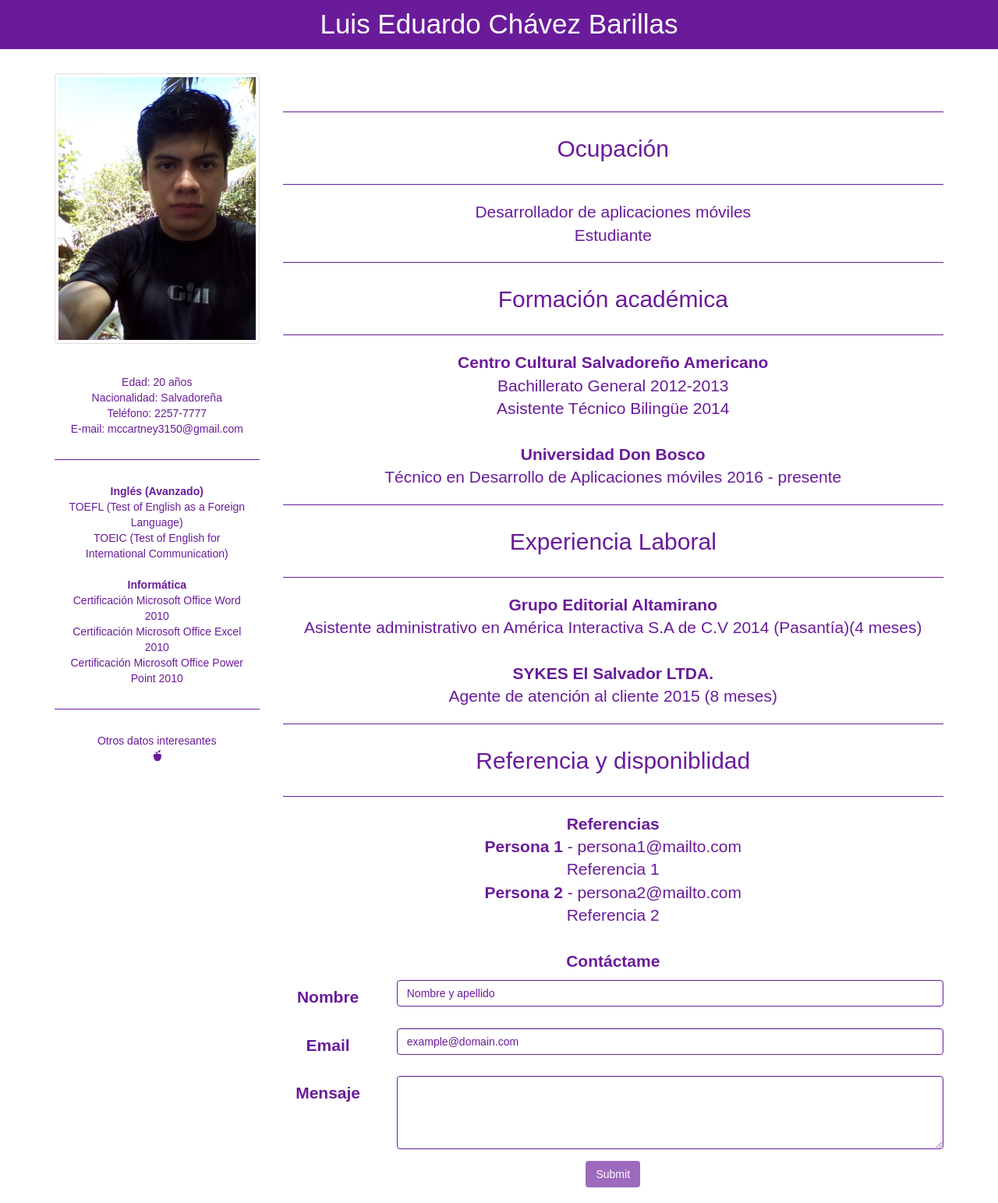
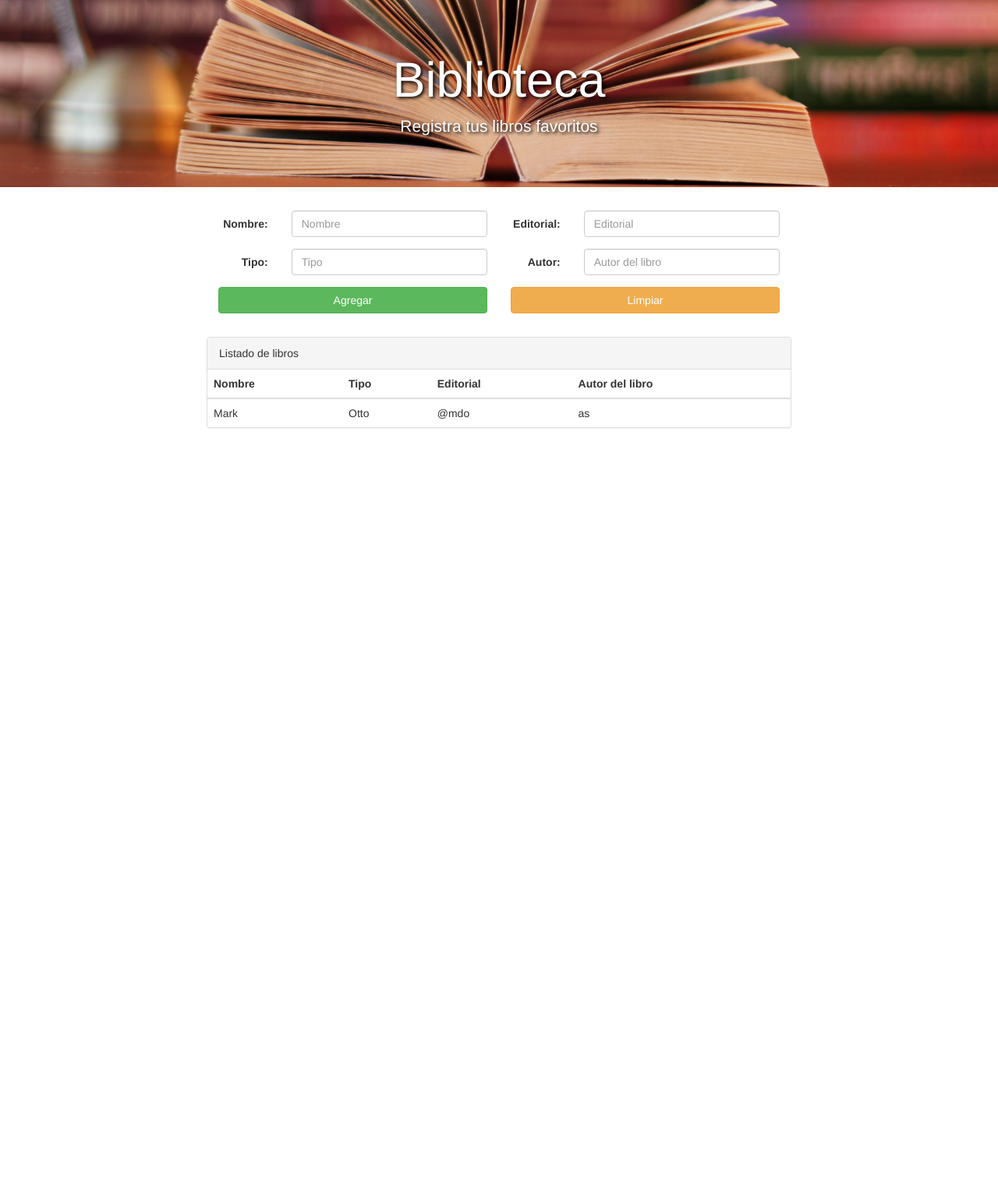
Before and after one commit to eduardo3150/eduardo3150.github.io, a plain HTML site: page index.html in a window 1280 px wide. Shown: the whole page at 78% size. After the commit the page ends 800 px from the top, so only its background shows below. Drawn offline with nearby package versions, Linux system fonts and the light colour scheme.

Commit message:
Biblioteca

```diff
--- a/css/custom.css
+++ /dev/null
@@ -1,106 +0,0 @@
-.centerBlock {
-    display: table;
-    margin: auto;
-}
-
-
-/* formato general */
-
-body {
-    font-family: Arial;
-}
-
-hr {
-    border-color: #6A1B9A;
-    background-color: #6A1B9A;
-}
-
-h1, h2, h3, h4, h5 {
-    color: #6A1B9A;
-}
-
-p {
-    color: #6A1B9A;
-    text-align: center;
-}
-
-
-/*Formato para la foto*/
-
-.pictureCust {
-    user-select: none;
-    -moz-user-select: none;
-    -webkit-user-drag: none;
-    -webkit-user-select: none;
-    -ms-user-select: none;
-    pointer-events: none;
-}
-
-
-/*Configuracion personalizada de los elementos de la pagina */
-
-.headerCust {
-    background-color: #6A1B9A;
-    color: white;
-    padding: 0.5%;
-    font-size: 2.5em;
-}
-
-.container {
-    padding-top: 2.5%;
-}
-
-.efectoHov:hover {
-    background-color: #6A1B9A;
-    color: white;
-}
-
-.efectoHov {
-    background-color: white;
-    -webkit-transition: background-color 1000ms ease, color 800ms ease;
-    -moz-transition: background-color 1000ms ease, color 800ms ease;
-    -o-transition: background-color 1000ms ease, color 800ms ease;
-    -ms-transition: background-color 1000ms ease, color 800ms ease;
-    transition: background-color 1000ms ease, color 800ms ease;
-    border: none;
-}
-
-
-/* do not group these rules */
-
-*::-webkit-input-placeholder {
-    color: #6A1B9A !important;
-}
-
-*:-moz-placeholder {
-    /* FF 4-18 */
-    color: #6A1B9A !important;
-}
-
-*::-moz-placeholder {
-    /* FF 19+ */
-    color: #6A1B9A !important;
-}
-
-*:-ms-input-placeholder {
-    /* IE 10+ */
-    color: #6A1B9A !important;
-}
-
-.form-control {
-    border-color: #6A1B9A;
-}
-
-.form-control:focus {
-    border-color: #6A1B9A;
-    box-shadow: inset 0 1px 1px rgba(0, 0, 0, 0.075), 0 0 8px rgba(106, 27, 154, 0.6);
-}
-
-.btn-custom, btn-custom:active {
-    background: #6A1B9A;
-    color: white !important;
-}
-
-.btn-custom:hover {
-    color: white;
-}
--- /dev/null
+++ b/css/myCSS.css
@@ -0,0 +1,9 @@
+.headCust {
+  background-image: url("../img/library.jpg") !important;
+  background-size: cover;
+  background-position: bottom;
+  color: white;
+  text-shadow: 2px 2px 4px #000000;
+
+
+}
--- a/index.html
+++ b/index.html
@@ -3,126 +3,123 @@
 
 <head>
     <meta charset="utf-8">
-    <meta name="theme-color" content="#6A1B9A">
     <meta http-equiv="X-UA-Compatible" content="IE=edge">
     <meta name="viewport" content="width=device-width, initial-scale=1">
-    <!-- The above 3 meta tags *must* come first in the head; any other head content must come *after* these tags -->
-    <title>Hoja de Vida</title>
+
+    <title>Biblioteca JS</title>
     <!-- Bootstrap -->
     <link href="css/bootstrap.min.css" rel="stylesheet">
-    <link href="css/custom.css" rel="stylesheet">
+    <link rel="stylesheet" href="css/myCSS.css">
+    <!-- jQuery (necessary for Bootstrap's JavaScript plugins) -->
+    <script src="https://ajax.googleapis.com/ajax/libs/jquery/1.12.4/jquery.min.js"></script>
+    <!-- Include all compiled plugins (below), or include individual files as needed -->
+    <script src="js/biblioteca.js" charset="utf-8"></script>
+    <script src="js/bootstrap.min.js" charset="utf-8"></script>
 
 </head>
 
 <body>
-    <div class="container-fluid">
+  <div class="jumbotron text-center headCust">
+    <h1>Biblioteca</h1>
+    <p>Registra tus libros favoritos</p>
+  </div>
+    <div class="container">
         <div class="row">
-            <div class="col-md-12 .col-xs-12 text-center headerCust">
-                Luis Eduardo Chávez Barillas
+            <div class="col-xs-12 col-md-8 col-md-offset-2">
+                <form class="form-horizontal">
+                    <div class="col-md-6 ">
+                        <div class="form-group">
+                            <label class="control-label col-md-3" for="nombre">Nombre: </label>
+                            <div class="col-md-9">
+                                <input type="text" class="form-control" id="inputName" value="" placeholder="Nombre">
+                            </div>
+
+                        </div>
+
+                        <div class="form-group">
+                            <label class="control-label col-md-3" for="nombre">Tipo: </label>
+                            <div class="col-md-9">
+                                <input type="text" class="form-control" id="inputType" value="" placeholder="Tipo">
+                            </div>
+                        </div>
+                    </div>
+
+                    <div class="col-md-6">
+                        <div class="form-group">
+                            <label class="control-label col-md-3" for="nombre">Editorial: </label>
+                            <div class="col-md-9">
+                                <input type="text" class="form-control" id="inputEditorial" value="" placeholder="Editorial">
+                            </div>
+                        </div>
+
+                        <div class="form-group">
+                            <label class="control-label col-md-3" for="nombre">Autor: </label>
+                            <div class="col-md-9">
+                                <input type="text" class="form-control" id="inputAutor" value="" placeholder="Autor del libro">
+                            </div>
+                        </div>
+                    </div>
+
+                </form>
+
+
+
+            </div>
+
+
+        </div>
+        <div class="row">
+            <div class="container col-xs-12 col-md-8 col-md-offset-2 form-group">
+                <div class="col-md-6 form-group">
+                    <button type="submit" class="btn btn-success btn-block" id="addLibro">Agregar</button>
+                </div>
+
+
+                <div class="col-md-6 form-group">
+                    <button type="submit" class="btn btn-warning btn-block" id="delLibro">Limpiar</button>
+                </div>
+
             </div>
         </div>
 
-        <div class="container">
-            <div class="row">
+        <div class="row">
+            <div class="container col-xs-12 col-md-8 col-md-offset-2">
+                <div class="panel panel-default">
+                    <!-- Default panel contents -->
+                    <div class="panel-heading">Listado de libros</div>
+                    <!-- Table -->
+                    <div class="table-responsive">
+                        <table class="table" id="tableBiblioteca">
+                            <thead>
+                                <tr>
+                                    <th>Nombre</th>
+                                    <th>Tipo</th>
+                                    <th>Editorial</th>
+                                    <th>Autor del libro</th>
+                                </tr>
+                            </thead>
+                            <tbody>
+                                <tr>
+                                    <td>Mark</td>
+                                    <td>Otto</td>
+                                    <td>@mdo</td>
+                                    <td>as</td>
+                                </tr>
 
-                <div class="col-md-3 .col-xs-3 .col-xs-offset-3">
-                    <div class="centerBlock">
-                        <img src="img/profile.jpg" class="img-responsive thumbnail pictureCust" alt="foto">
+                            </tbody>
+                        </table>
                     </div>
-
-                    <ul class="list-group" style="margin-top:3.5%;">
-                        <p class="list-group-item efectoHov">
-                            Edad: 20 años <br> Nacionalidad: Salvadoreña <br> Teléfono: 2257-7777 <br> E-mail: mccartney3150@gmail.com <br>
-                        </p>
-                        <hr>
-
-                        <p class="list-group-item efectoHov">
-                            <b>Inglés (Avanzado)</b> <br> TOEFL (Test of English as a Foreign Language)<br> TOEIC (Test of English for International Communication)<br>
-                            <br>
-                            <b>Informática</b> <br> Certificación Microsoft Office Word 2010 <br> Certificación Microsoft Office Excel 2010 <br> Certificación Microsoft Office Power Point 2010 <br>
-
-                        </p>
-                        <hr>
-                        <p class="list-group-item efectoHov">Otros datos interesantes <br>
-                            <span class="glyphicon glyphicon-apple" aria-hidden="true"></span>
-                        </p>
-                    </ul>
 
                 </div>
 
-                <div class="col-md-9 .col-md-offset-3  .col-xs-3 .col-xs-offset-3">
+            </div>
 
-                    <ul class="list-group lead text-center">
-                        <br>
-                        <hr>
-                        <h2 class="list-group-item efectoHov">Ocupación</h2>
-                        <hr>
-                        <p>Desarrollador de aplicaciones móviles <br> Estudiante
-                        </p>
+        </div>
 
-                        <hr>
-                        <h2 class="list-group-item efectoHov">Formación académica</h2>
-                        <hr>
-                        <p><b>Centro Cultural Salvadoreño Americano</b><br> Bachillerato General 2012-2013 <br> Asistente Técnico Bilingüe 2014<br>
-                            <br>
-                            <b>Universidad Don Bosco</b> <br> Técnico en Desarrollo de Aplicaciones móviles 2016 - presente</p>
-
-                        <hr>
-                        <h2 class="list-group-item efectoHov">Experiencia Laboral</h2>
-                        <hr>
-                        <p><b>Grupo Editorial Altamirano </b> <br> Asistente administrativo en América Interactiva S.A de C.V 2014 (Pasantía)(4 meses) <br>
-                            <br>
-                            <b>SYKES El Salvador LTDA.</b> <br> Agente de atención al cliente 2015 (8 meses)</p>
-
-                        <hr>
-                        <h2 class="list-group-item efectoHov">Referencia y disponiblidad</h2>
-                        <hr>
-                        <p><b>Referencias</b><br>
-                            <b>Persona 1</b> - persona1@mailto.com<br> Referencia 1 <br>
-                            <b>Persona 2</b> - persona2@mailto.com<br> Referencia 2 <br>
-                            <br>
-                            <b>Contáctame</b> <br>
-                        </p>
-
-                        <form class="form-horizontal">
-                            <div class="form-group">
-                                <label for="name" class="col-sm-2 control-label"><p>Nombre</p></label>
-                                <div class="col-sm-10">
-                                    <input type="text" class="form-control formCust" id="name" name="name" placeholder="Nombre y apellido" value="">
-                                </div>
-                            </div>
-                            <div class="form-group">
-                                <label for="email" class="col-sm-2 control-label"><p>Email</p></label>
-                                <div class="col-sm-10">
-                                    <input type="email" class="form-control formCust" id="email" name="email" placeholder="example@domain.com" value="">
-                                </div>
-                            </div>
-                            <div class="form-group">
-                                <label for="message" class="col-sm-2 control-label"><p>Mensaje</p></label>
-                                <div class="col-sm-10">
-                                    <textarea class="form-control formCust" rows="4" name="message"></textarea>
-                                </div>
-                            </div>
-                            <div class="form-group">
-                                <div class="col-sm-12">
-                                    <input id="submit" name="submit" type="submit" class="btn btn-custom disabled">
-                                </div>
-                            </div>
-
-                        </form>
-
-                    </ul>
-
-                </div>
-            </div>
-        </div>
     </div>
 
 
-    <!-- jQuery (necessary for Bootstrap's JavaScript plugins)-->
-    <script src="https://ajax.googleapis.com/ajax/libs/jquery/1.12.4/jquery.min.js"></script>
-    <!-- Include all compiled plugins (below), or include individual files as needed -->
-    <script src="js/bootstrap.min.js"></script>
+
 </body>
 
 </html>
```
Also changed, not shown: js/biblioteca.js (added, +58 -0 lines), img/library.jpg (added), img/profile.jpg (deleted).
